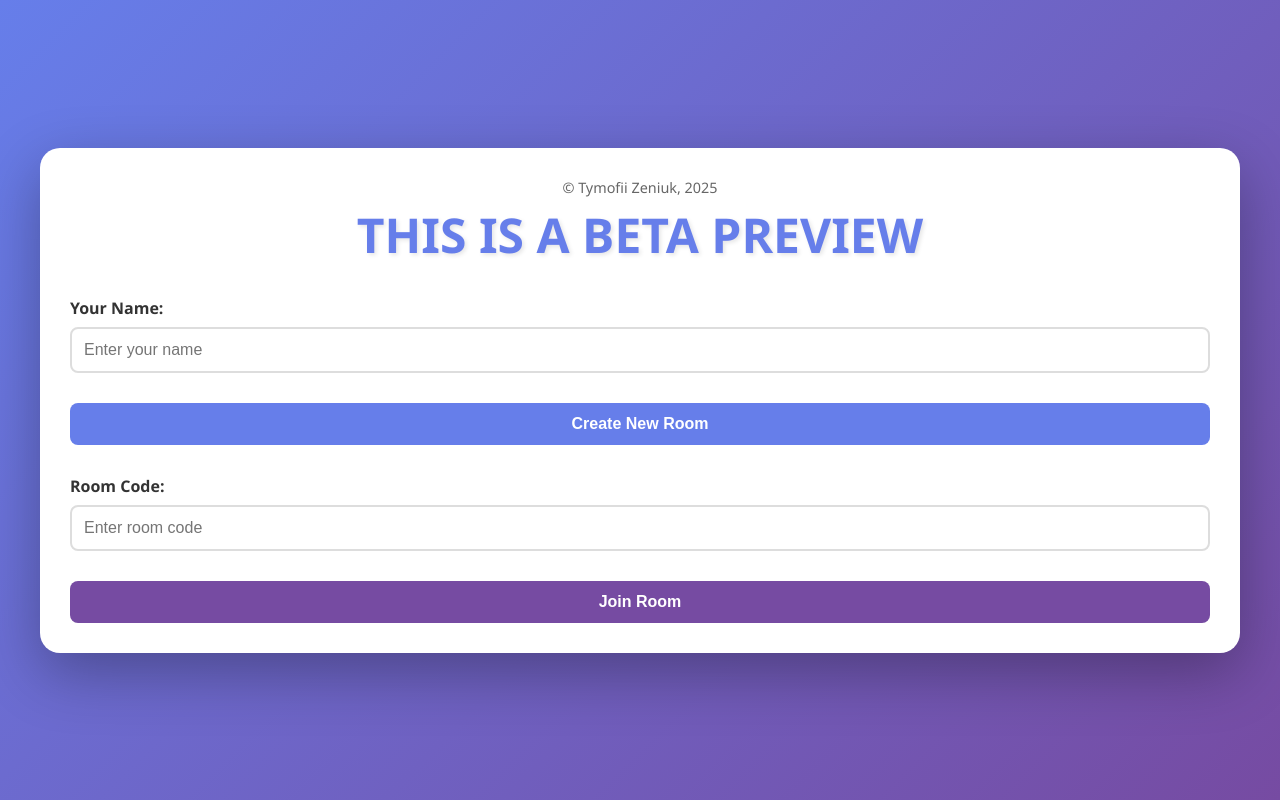
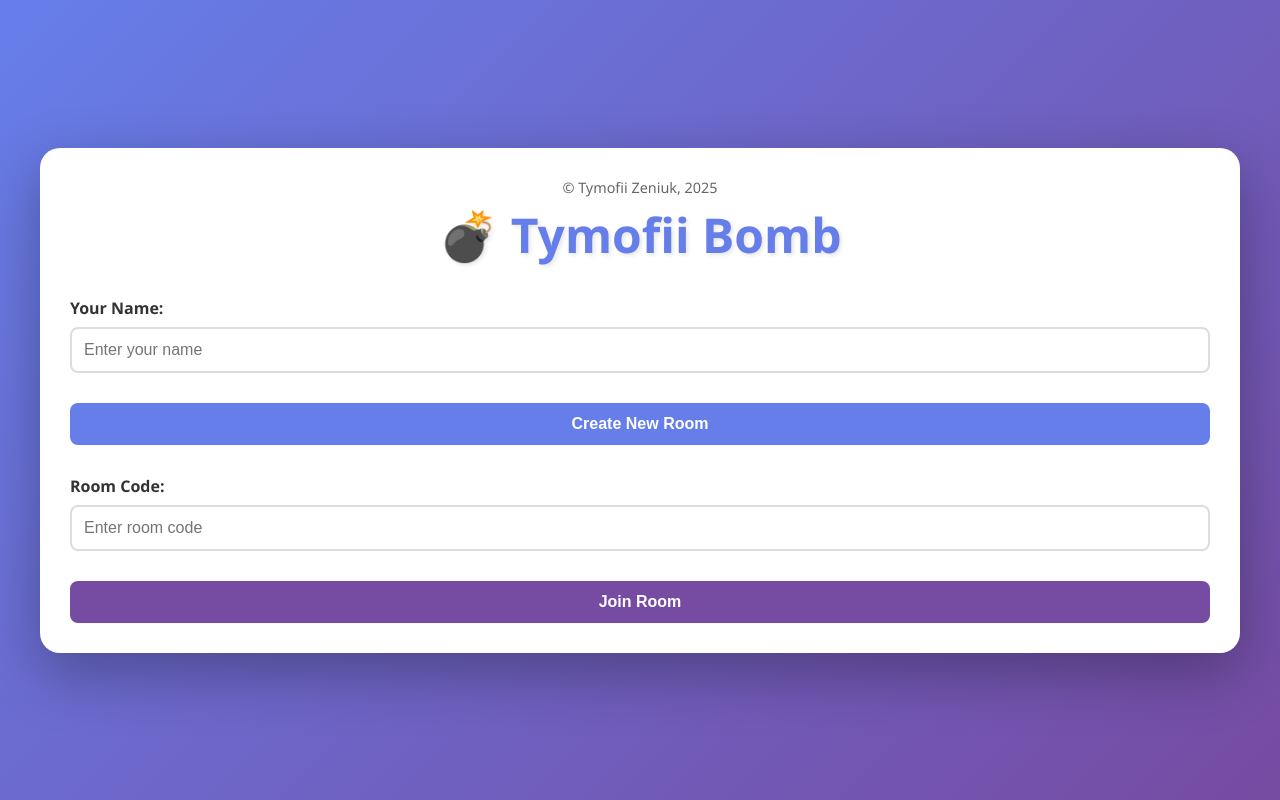
Before and after one commit to programez/wordbomb, a plain HTML site: page templates/index.html in a window 1280 px wide. Drawn offline with nearby package versions, Linux system fonts and the light colour scheme; no server answers.

```diff
--- a/templates/index.html
+++ b/templates/index.html
@@ -316,7 +316,7 @@
             <div style="text-align: center; color: #666; font-size: 0.9em; margin-bottom: 5px;">
                 © Tymofii Zeniuk, 2025
             </div>
-            <h1>THIS IS A BETA PREVIEW</h1>
+            <h1>💣 Tymofii Bomb</h1>
 
             <div class="menu-screen active">
                 <div class="input-group">
```
